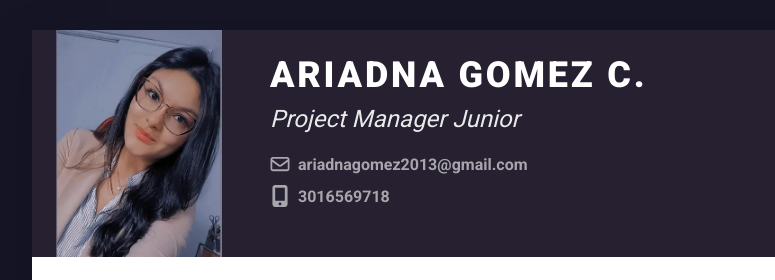
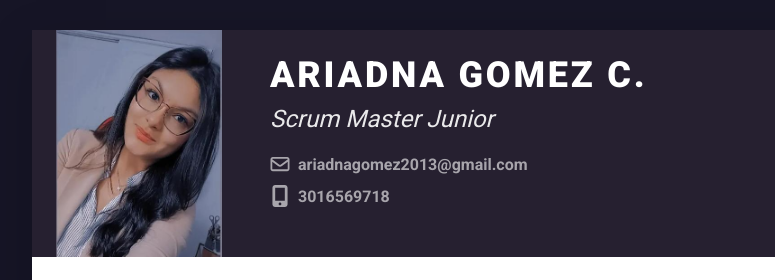
Before and after one commit to AriadnaGomez1990/CV-ariadna, a plain HTML site: page index.html in a window 1280 px wide. Shown: the top 280 px of the page, 108-883 px from the left. Drawn offline with Linux system fonts and the light colour scheme.

Commit message:
Update index.html

```diff
--- a/index.html
+++ b/index.html
@@ -38,7 +38,7 @@
 								<h1 class="name mt-0 mb-1 text-white text-uppercase text-uppercase">Ariadna Gomez C.
 								</h1>
 								<i>
-									<div class="title mb-3">Project Manager Junior</div>
+									<div class="title mb-3">Scrum Master Junior</div>
 								</i>
 								<ul class="list-unstyled">
 									<li class="mb-2">
```
